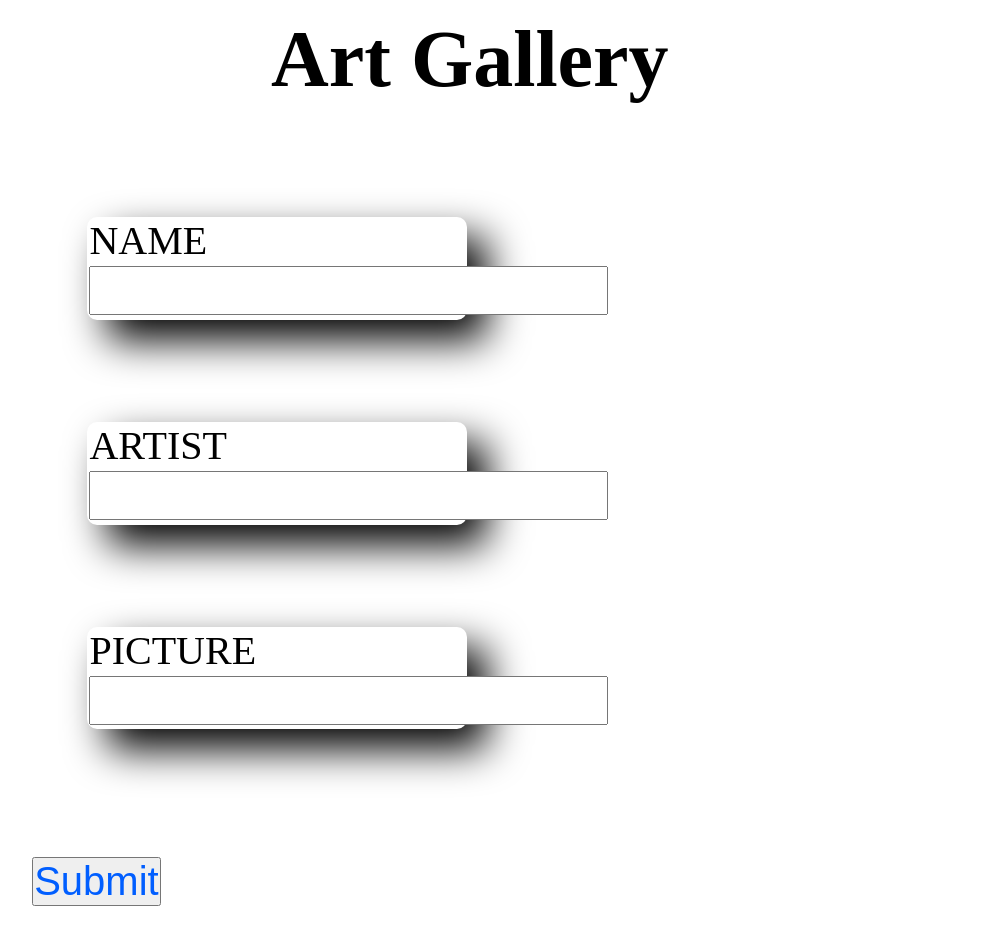
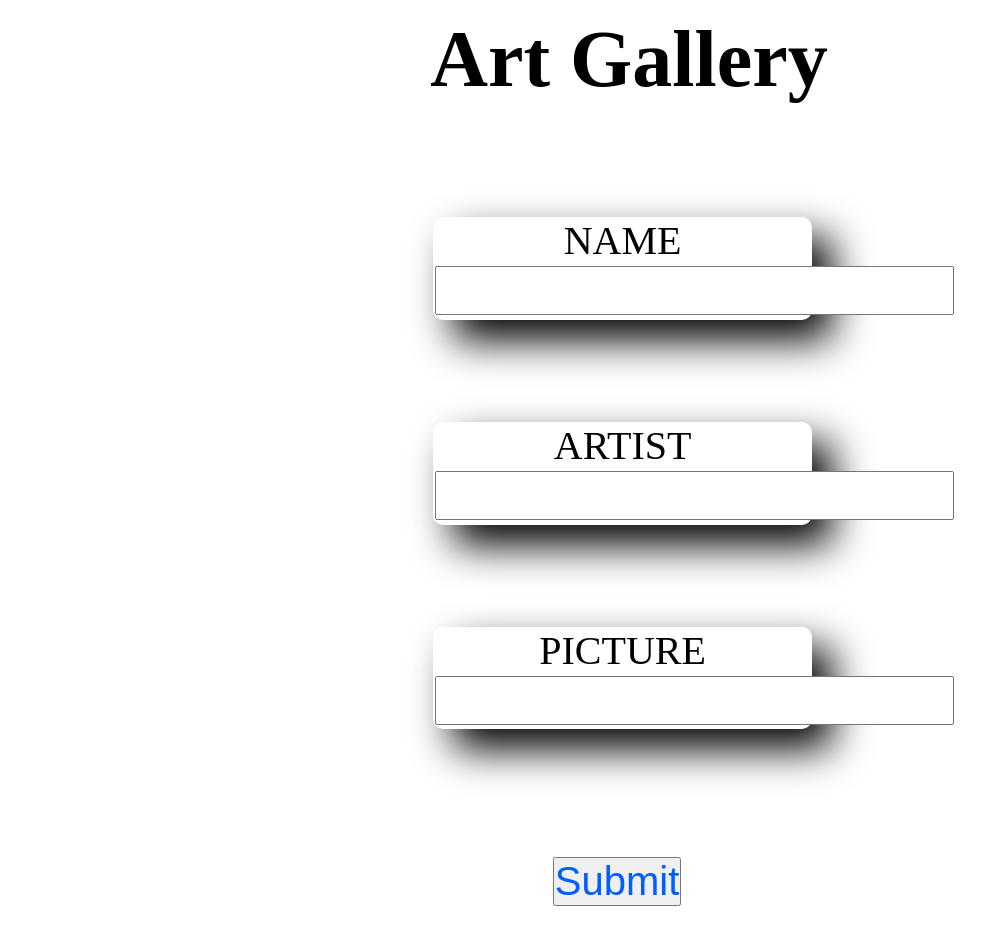
Before and after one commit to staten-island-tech/dom-manipulation-project-nesslei, a plain HTML site: page index.html in a window 1280 px wide. Shown: the whole page, without its empty margins (23-1008 px from the left). Drawn offline with Linux system fonts and the light colour scheme.

Commit message:
adwaw
dwadadaw

```diff
--- a/style.css
+++ b/style.css
@@ -9,6 +9,7 @@ body,
 .button {
     margin: 2vw;
     color: rgb(0, 94, 255);
+    text-align: center;
 }
 
 .container {
@@ -22,13 +23,15 @@ body,
     box-shadow: .5em .5em 1em;
     align-items: center;
     justify-content: space-around;
+    text-align: center;
 }
 
 h1 {
     font-size: 2rem;
-    margin-left: 7rem;
+    margin-left: 25vw;
     width: 50%;
     padding: 10px;
+    text-align: center;
   }
 
   .inputs {
@@ -38,10 +41,12 @@ h1 {
     height: 8vw;
     border-radius: 10px;
     margin: 8vw;
+    margin-left: 35vw;
     background-color: #ffffff;
     box-shadow: .5em .5em 1em;
     align-items: center;
     justify-content: space-around;
+    text-align: center;
 }
 
 .img {
@@ -54,4 +59,5 @@ h1 {
     color: #ffffff;
     text-align: center;
     font-size-adjust: .5;
+    margin-left: 40vw;
 }
```
